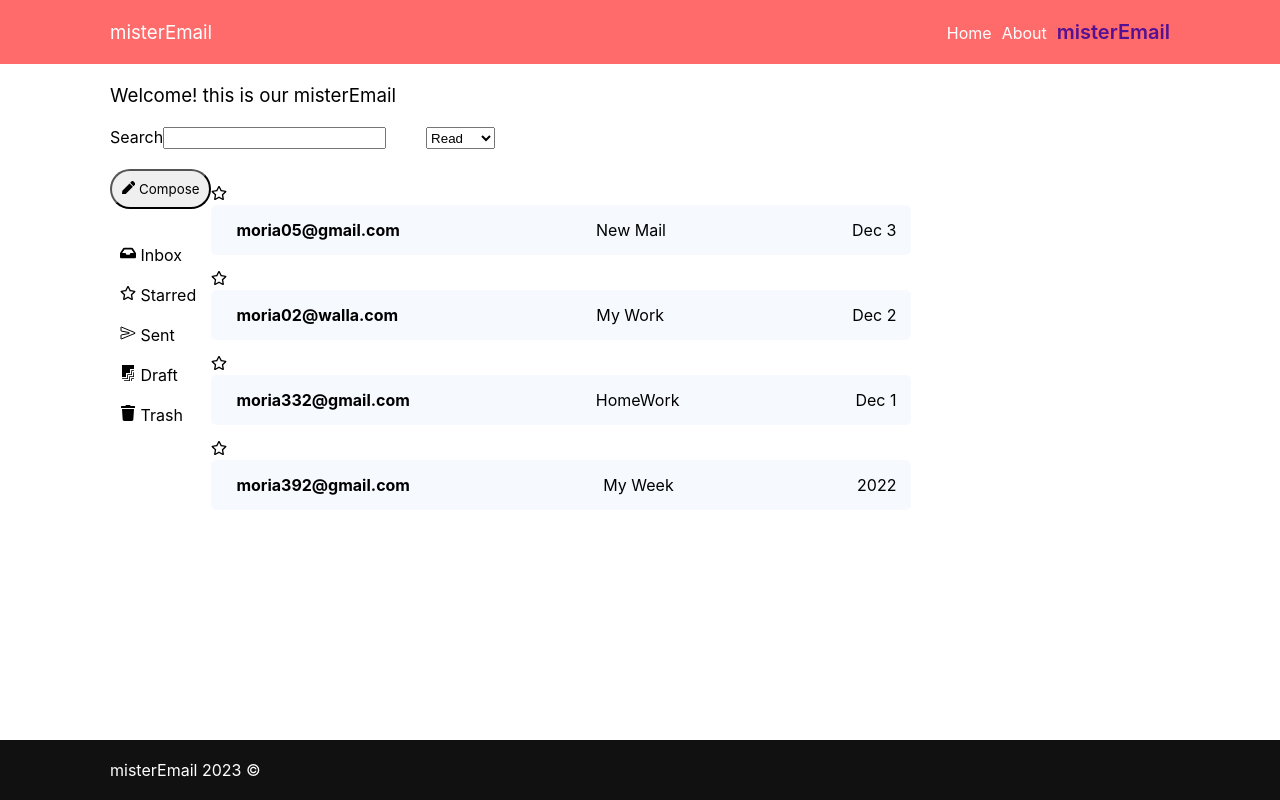
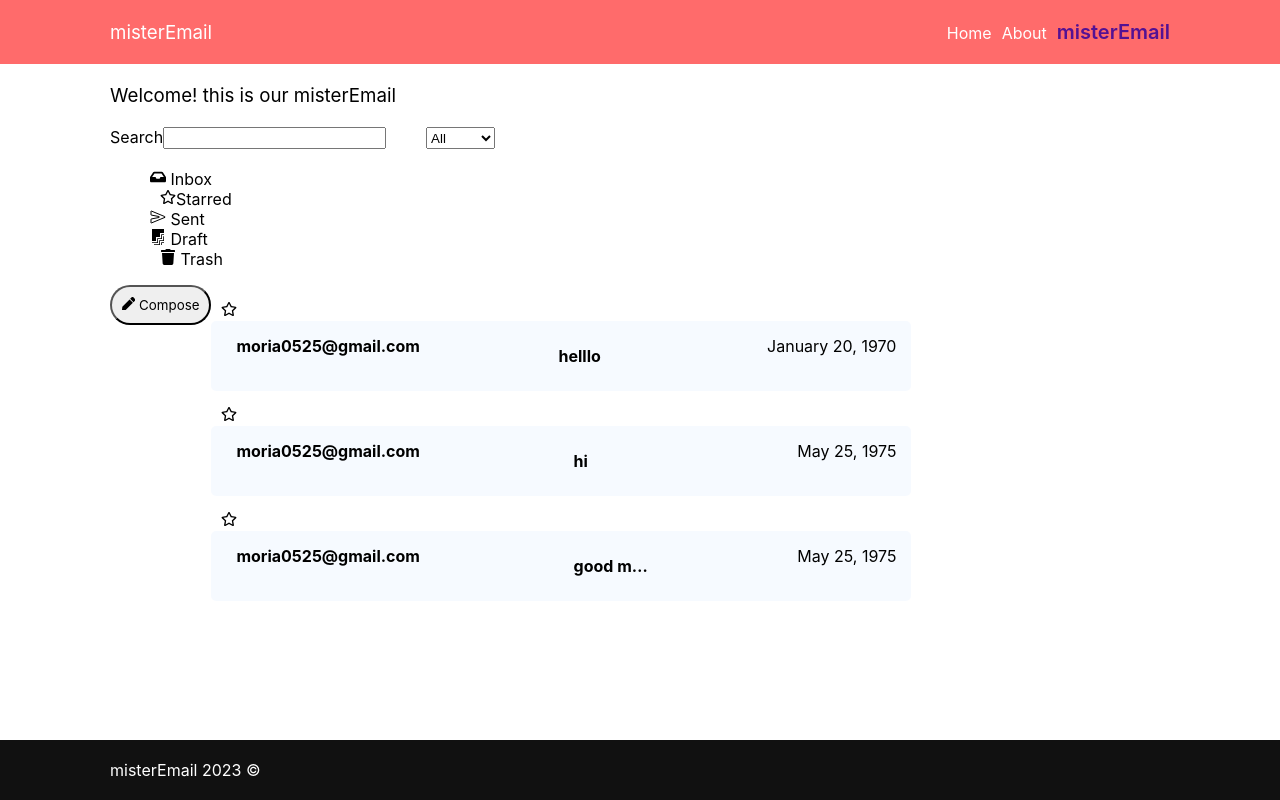
Before and after one commit to moria0525/misterEmail, a React (Vite) app: page /#/email in a window 1280 px wide. Built offline with nearby package versions, Linux system fonts and the light colour scheme.

Commit message:
filter by star, filterby isRead

```diff
--- a/src/App.jsx
+++ b/src/App.jsx
@@ -11,6 +11,8 @@ import { EmailDetails } from './cmps/EmailDetails';
 //import { AboutVision } from './cmps/AboutVision';
 import React, { Component } from 'react';
 import { FaHeart, FaRegHeart } from 'react-icons/fa';
+import { EmailList } from './cmps/EmailList';
+import { EmailFolderList } from './cmps/EmailFolderList';
 
 export function App() {
 
@@ -23,6 +25,7 @@ export function App() {
                         <Route path="/" element={<Home />} />
                         <Route path="/email" element={<EmailIndex />} />
                         <Route path="/email/:emailId" element={<EmailDetails/>} />
+                        <Route path="/email/starred" element={<EmailFolderList/>}/>
                     </Routes>
                 </main>
                 <AppFooter />
@@ -32,4 +35,3 @@ export function App() {
 
     )
 }
-//        /*<Route path="/email/:emailId" element={<EmailDetails />} />
--- a/src/assets/css/cmps/email-preview.css
+++ b/src/assets/css/cmps/email-preview.css
@@ -43,3 +43,10 @@ span {
 .unread{
     font-weight: bold;
 }
+.subject {
+    display: block;
+    width: 100px;
+    overflow: hidden;
+    white-space: nowrap;
+    text-overflow: ellipsis;
+  }
--- a/src/cmps/EmailFilter.jsx
+++ b/src/cmps/EmailFilter.jsx
@@ -1,12 +1,16 @@
 import { useEffect, useState } from "react"
 import { emailService } from "../services/email.service"
 import { MdOutlineKeyboardArrowUp } from "react-icons/md"
+import { json } from "react-router"
 
 export function EmailFilter({ filterBy, onSetFilter }) {
     const [filterByToEdit, setFilterByToEdit] = useState(filterBy)
 
     function handelChange(ev) {
         let { name: field, value } = ev.target
+        if (field !== "body" && value !== 'All') {
+            value = JSON.parse(value)
+        }
         setFilterByToEdit(prevFilter => ({ ...prevFilter, [field]: value }))
     }
 
@@ -14,7 +18,7 @@ export function EmailFilter({ filterBy, onSetFilter }) {
         onSetFilter(filterByToEdit)
     }, [filterByToEdit])
 
-    const { body, isRead } = filterByToEdit
+    const { status, body, isRead } = filterByToEdit
     return (
         <section className="email-filter">
             <form>
@@ -22,9 +26,10 @@ export function EmailFilter({ filterBy, onSetFilter }) {
                 <input onChange={handelChange} id="body" value={body} name="body" type="text" />
             </form>
             <label htmlFor="dropSearch"></label>
-            <select value={isRead} onChange={handelChange} name='isRead'>
-                <option value="Read">Read</option>
-                <option value="unRead">unRead</option>
+            <select onChange={handelChange} name='isRead'>
+                <option value="All">All</option>
+                <option value={true}>Read</option>
+                <option value={false}>unRead</option>
             </select>
         </section>
     )
--- /dev/null
+++ b/src/cmps/EmailFolderList.jsx
@@ -0,0 +1,47 @@
+import { useEffect, useState } from "react"
+import { useNavigate, useParams } from "react-router"
+import { emailService } from "../services/email.service"
+import { FaFirstdraft, FaInbox, FaRegStar, FaTrash } from "react-icons/fa"
+import { EmailList } from "./EmailList"
+import { EmailIndex } from "../pages/EmailIndex"
+import { IoSendOutline } from "react-icons/io5"
+
+
+export function EmailFolderList({ filterBy, onSetFilter }) {
+
+    const [filterByToEdit, setFilterByToEdit] = useState(filterBy)
+
+    useEffect(() => {
+        onSetFilter(filterByToEdit)
+    }, [filterByToEdit])
+
+    return (
+        <ul className="email-menu">
+        <li><label className="box-inbox" onClick={() => { alert('inbox') }}>
+            <FaInbox /> Inbox
+        </label>
+        </li>
+        <li>
+            <span className="box-starred" onClick={() => setFilterByToEdit({ status: 'star' })}>
+                <FaRegStar />Starred
+            </span>
+        </li>
+        <li>
+            <label className="box-sent" onClick={() => { alert('sent') }}>
+                <IoSendOutline /> Sent
+            </label>
+        </li>
+        <li>
+            <label className="box-draft" onClick={() => { alert('draft') }}>
+                <FaFirstdraft /> Draft
+            </label>
+        </li>
+        <li>
+            <span className="box-trash" onClick={() => setFilterByToEdit({ status: 'trash' }) }>
+                <FaTrash /> Trash
+            </span>
+        </li>
+    </ul>
+
+    )
+}
--- a/src/cmps/EmailList.jsx
+++ b/src/cmps/EmailList.jsx
@@ -3,50 +3,25 @@ import { FaCompass, FaEdit, FaFirstdraft, FaInbox, FaPen, FaRegStar, FaSearch, F
 import { EmailPreview } from "./EmailPreview";
 import { MdOutlineKeyboardArrowUp } from "react-icons/md";
 import { IoSendOutline } from "react-icons/io5";
+import { EmailFolderList } from "./EmailFolderList";
+import { Link } from "react-router-dom";
 
-export function EmailList({ emails, onRemoveEmail, onUpdateEmail, onUpdateStar }) {
+export function EmailList({ emails, onUpdateEmail, onUpdateStar }) {
     return (
         <div className="email-container">
             <div className="left-sidebar">
                 <button className="box-compose" onClick={() => { alert('compose') }}>
                     <FaPen /> Compose
                 </button>
-                <ul className="email-menu">
-                    <li><label className="box-inbox" onClick={() => { alert('inbox') }}>
-                        <FaInbox /> Inbox
-                    </label>
-                    </li>
-                    <li>
-                        <label className="box-starred" onClick={() => { alert('starred') }}>
-                            <FaRegStar /> Starred
-                        </label>
-                    </li>
-                    <li>
-                        <label className="box-sent" onClick={() => { alert('sent') }}>
-                            <IoSendOutline /> Sent
-                        </label>
-                    </li>
-                    <li>
-                        <label className="box-draft" onClick={() => { alert('draft') }}>
-                            <FaFirstdraft /> Draft
-                        </label>
-                    </li>
-                    <li>
-                        <label className="box-trash" onClick={() => { alert('trash') }}>
-                            <FaTrash /> Trash
-                        </label>
-                    </li>
-                </ul>
             </div>
             <div className="email-content">
-
-
                 <ul className="email-list">
                     {emails.map(email =>
                         <li key={email.id}>
                             <EmailPreview email={email} onUpdateEmail={onUpdateEmail} onUpdateStar={onUpdateStar} />
                             <div className="email-actions"></div>
                         </li>
+
                     )}
                 </ul>
             </div>
--- a/src/cmps/EmailPreview.jsx
+++ b/src/cmps/EmailPreview.jsx
@@ -8,7 +8,7 @@ import { IoShareOutline } from "react-icons/io5";
 export function EmailPreview({ email, onUpdateEmail, onUpdateStar }) {
     const [isRead, setIsRead] = useState(email.isRead)
     const [isStar, setIsStar] = useState(email.isStarred)
-    const dynClass = isRead ? 'read' : 'unread'
+   // const dynClass = isRead ? 'read' : 'unread'
     const handleClick = () => {
         setIsStar(current => !current)
         onUpdateStar(email)
@@ -16,14 +16,13 @@ export function EmailPreview({ email, onUpdateEmail, onUpdateStar }) {
 
     return (
         <div className="email-main">
-
-            <i className="icon" onClick={handleClick}>  {isStar ? <FaStar /> : <FaRegStar />}</i>
+            <span className="icon" onClick={handleClick}>  {isStar ? <FaStar /> : <FaRegStar />}</span>
             <Link to={`/email/${email.id}`} onClick={() => { setIsRead(isRead), onUpdateEmail(email) }}>
-                <article className={`email-preview ${dynClass}`}>
+                <article className="email-preview">
                     <div className="icon-star">
                         <span>{email.from}</span>
                     </div>
-                    <h4>{email.subject}</h4>
+                    <span className="subject">{email.subject}</span>
                     <h4 className="email-sentat">{email.sentAt}</h4>
                 </article>
             </Link>
--- a/src/pages/EmailIndex.jsx
+++ b/src/pages/EmailIndex.jsx
@@ -3,6 +3,7 @@ import { EmailList } from "../cmps/EmailList";
 import { EmailFilter } from "../cmps/EmailFilter";
 import { emailService } from "../services/email.service";
 import { EmailPreview } from "../cmps/EmailPreview";
+import { EmailFolderList } from "../cmps/EmailFolderList";
 
 export function EmailIndex() {
 
@@ -10,22 +11,11 @@ export function EmailIndex() {
     const [filterBy, setFilterBy] = useState(emailService.getDefaultFilter())
     useEffect(() => {
         loadEmails()
-    }, [filterBy, emails])
+    }, [filterBy])
 
     async function loadEmails() {
         const emails = await emailService.query(filterBy)
         setEmails(emails)
-    }
-
-    async function onRemoveEmails(emailId) {
-        try {
-            await emailService.remove(emailId)
-            setEmails(prevEmails => {
-                return prevEmails.filter(email => email.id !== emailId)
-            })
-        } catch (error) {
-            console.log('error:', error)
-        }
     }
 
     async function onUpdateEmail(emailToUpdate) {
@@ -63,12 +53,13 @@ export function EmailIndex() {
     }
 
     if (!emails) return <div>Loading...</div>
-    const { body } = filterBy
+    const { status, body, isRead } = filterBy
     return (
         <section className="email-index">
             <h1>Welcome! this is our misterEmail</h1>
-            <EmailFilter filterBy={body} onSetFilter={onSetFilter} />
-            <EmailList emails={emails} onRemoveEmails={onRemoveEmails} onUpdateEmail={onUpdateEmail} onUpdateStar={onUpdateStar} />
+            <EmailFilter filterBy={{body,isRead}} onSetFilter={onSetFilter} />
+            <EmailFolderList filterBy={status} onSetFilter={onSetFilter}/>
+            <EmailList emails={emails} onUpdateEmail={onUpdateEmail} onSetFilter={onSetFilter} onUpdateStar={onUpdateStar}/>
         </section>
     )
 }
--- a/src/services/email.service.js
+++ b/src/services/email.service.js
@@ -6,7 +6,7 @@ export const emailService = {
     save,
     remove,
     getById,
-    createemail,
+    createEmail,
     getDefaultFilter
 }
 
@@ -17,21 +17,31 @@ const loggedinUser = {
     fullname: 'Mahatma Appsus'
 }
 
+const filterBy = {
+    status: 'inbox/sent/star/trash',
+    txt: 'puki', // no need to support complex text search
+    isRead: true / false / null, // (optional property, if missing: show all)
+}
 
-_createemails()
+_createEmails()
 
 async function query(filterBy) {
-    let emails = await storageService.query(STORAGE_KEY)
-    if (filterBy) {
-        let { body = '' } = filterBy
-        const regexModelTerm = new RegExp(body, 'i')
+    let emails = await storageService.query(STORAGE_KEY);
+    let { status, body = '', isRead } = filterBy
+    if (filterBy.isRead !== 'All') {
+        emails = emails.filter(email=>
+            email.isRead === isRead)
+    }
+    if (status === 'star') {
         emails = emails.filter(email =>
-            regexModelTerm.test(email.body)
-        )
+            email.isStarred === true);
     }
-    return emails
+    if (status === 'trash') {
+        emails = emails.filter(email =>
+            email.removedAt === true);
+    }
+    return emails;
 }
-
 function getById(id) {
     return storageService.get(STORAGE_KEY, id)
 }
@@ -49,14 +59,14 @@ function save(emailToSave) {
     }
 }
 
-function createemail(id = '', subject = '', body = '', isRead, isStarred, sentAt = '', from = '', to = '') {
+function createEmail(id = '', subject = '', body = '', isRead, isStarred, sentAt = '', from = '', to = '') {
     return {
         subject,
         body,
         isRead,
         isStarred,
         sentAt,
-        removedAt : null,
+        removedAt: null,
         from,
         to
     }
@@ -64,19 +74,49 @@ function createemail(id = '', subject = '', body = '', isRead, isStarred, sentAt
 
 function getDefaultFilter() {
     return {
+        status:'inbox/sent/star/trash',
         body: '',
-        isRead: false,
+        isRead: "All",
     }
 }
 
-function _createemails() {
+function _createEmails() {
     let emails = utilService.loadFromStorage(STORAGE_KEY)
     if (!emails || !emails.length) {
         emails = [
-            { id : utilService.makeId(), subject: 'New Mail', body: "hi, ", from: 'moria05@gmail.com', sentAt: 'Dec 3', isRead:false, isStarred:false},
-            { id : utilService.makeId(), subject: 'My Work', body: "hgbhnb", from: 'moria02@walla.com', sentAt: 'Dec 2', isRead:false, isStarred:false },
-            { id : utilService.makeId(), subject: 'HomeWork', body: "gbynh", from: 'moria332@gmail.com', sentAt: 'Dec 1', isRead:false, isStarred:false },
-            { id : utilService.makeId(), subject: 'My Week', body: "hi, how are you today?", from: 'moria392@gmail.com', sentAt: '2022', isRead:false , isStarred:false}
+            {
+                id: utilService.makeId(),
+                subject: "helllo",
+                body: utilService.makeLorem(),
+                isRead: false,
+                isStarred: false,
+                sentAt: utilService.convertDate(1702745276),
+                removedAt: null,
+                from: "moria0525@gmail.com",
+                to: loggedinUser.email
+            },
+            {
+                id: utilService.makeId(),
+                subject: "hi",
+                body: utilService.makeLorem(),
+                isRead: false,
+                isStarred: false,
+                sentAt: utilService.convertDate(170274527543),
+                removedAt: null,
+                from: "moria0525@gmail.com",
+                to: loggedinUser.email
+            },
+            {
+                id: utilService.makeId(),
+                subject: "good morning",
+                body: utilService.makeLorem(),
+                isRead: false,
+                isStarred: false,
+                sentAt: utilService.convertDate(170274527543),
+                removedAt: null,
+                from: "moria0525@gmail.com",
+                to: loggedinUser.email
+            }
         ]
         utilService.saveToStorage(STORAGE_KEY, emails)
     }
--- a/src/services/util.service.js
+++ b/src/services/util.service.js
@@ -1,8 +1,10 @@
 
 export const utilService = {
     makeId,
+    makeLorem,
     saveToStorage,
-    loadFromStorage
+    loadFromStorage,
+    convertDate
 }
 
 function makeId(length = 5) {
@@ -22,3 +24,21 @@ function loadFromStorage(key, defaultValue = null) {
     var value = localStorage[key] || defaultValue;
     return JSON.parse(value);
 }
+
+function makeLorem(wordCount = 100) {
+    const words = ['The sky', 'above', 'the port', 'was', 'the color of television', 'tuned', 'to', 'a dead channel', '.', 'All', 'this happened', 'more or less', '.', 'I', 'had', 'the story', 'bit by bit', 'from various people', 'and', 'as generally', 'happens', 'in such cases', 'each time', 'it', 'was', 'a different story', '.', 'It', 'was', 'a pleasure', 'to', 'burn']
+    var txt = ''
+    while (wordCount > 0) {
+        wordCount--
+        txt += words[Math.floor(Math.random() * words.length)] + ' '
+    }
+    return txt
+}
+
+function convertDate(date) {
+    const time = parseInt(date,10)
+    const dateConvert = new Date(time)
+    const options = { year: 'numeric', month: 'long', day: 'numeric' };
+    const formattedDate = new Intl.DateTimeFormat('en-US', options).format(dateConvert);
+    return formattedDate
+}
```
Also changed, not shown: src/cmps/EmailDetails.jsx (+12 -1 lines).
